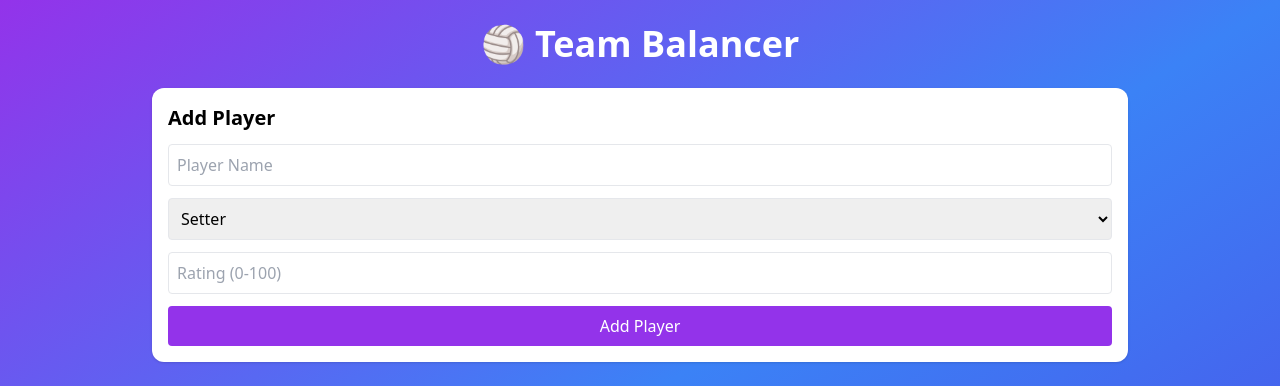
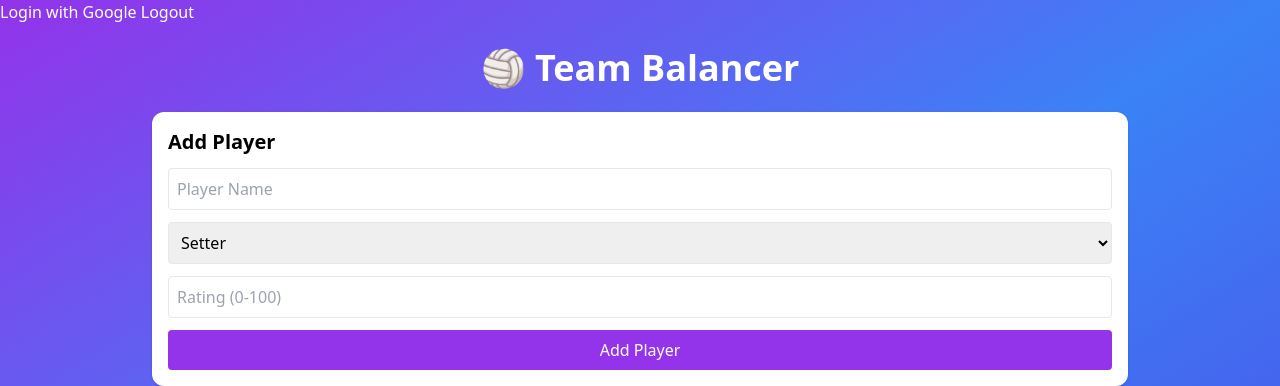
Before and after one commit to aayushraj-logicloop/Volleyball, a Flask app: page / in a window 1280 px wide. Shown: the top 386 px of the page. Run offline with Flask 3, Linux system fonts and the light colour scheme; data that the repository does not hold is empty; some libraries are stand-ins or nearby versions.

Commit message:
Update index.html

```diff
--- a/templates/index.html
+++ b/templates/index.html
@@ -1,6 +1,7 @@
 <!DOCTYPE html>
 <html>
-
+<button onclick="login()">Login with Google</button>
+<button onclick="logout()">Logout</button>
 <head>
     <title>Volleyball Team Balancer</title>
     <script src="https://cdn.tailwindcss.com"></script>
@@ -128,7 +129,34 @@
   // Initialize Firebase
   const app = initializeApp(firebaseConfig);
   const analytics = getAnalytics(app);
-</script>
+
+    import { GoogleAuthProvider, signInWithPopup, signOut, onAuthStateChanged }
+from "https://www.gstatic.com/firebasejs/10.7.1/firebase-auth.js";
+    const provider = new GoogleAuthProvider();
+
+window.login = function () {
+  signInWithPopup(auth, provider)
+    .then(result => {
+      console.log("Logged in:", result.user.uid);
+    })
+    .catch(error => console.error(error));
+};
+
+window.logout = function () {
+  signOut(auth);
+};
+    let currentUser = null;
+
+onAuthStateChanged(auth, (user) => {
+  if (user) {
+    currentUser = user;
+    console.log("User ID:", user.uid);
+  } else {
+    currentUser = null;
+    console.log("Logged out");
+  }
+});
+    </script>
 </body>
 
 </html>
```
